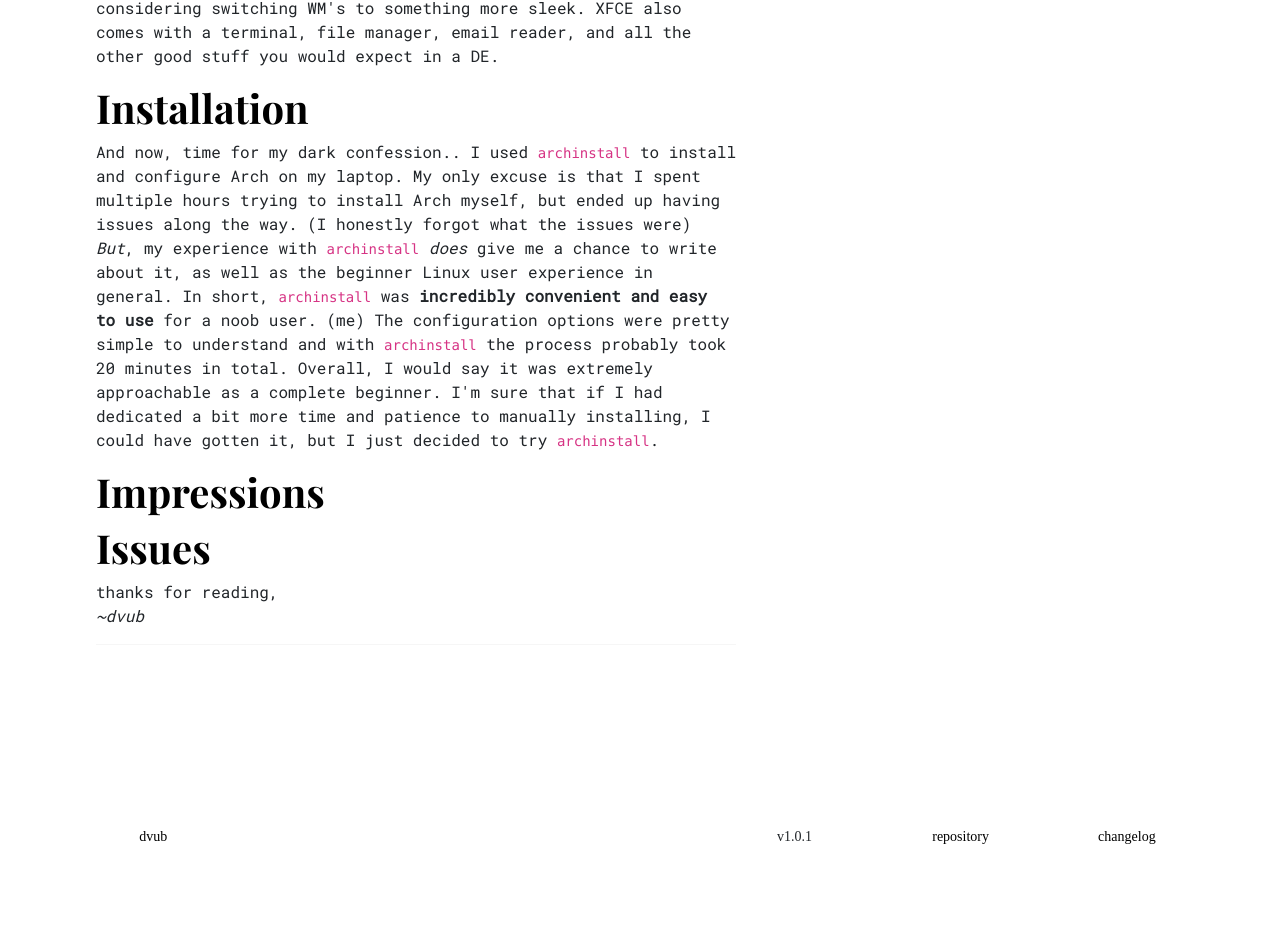
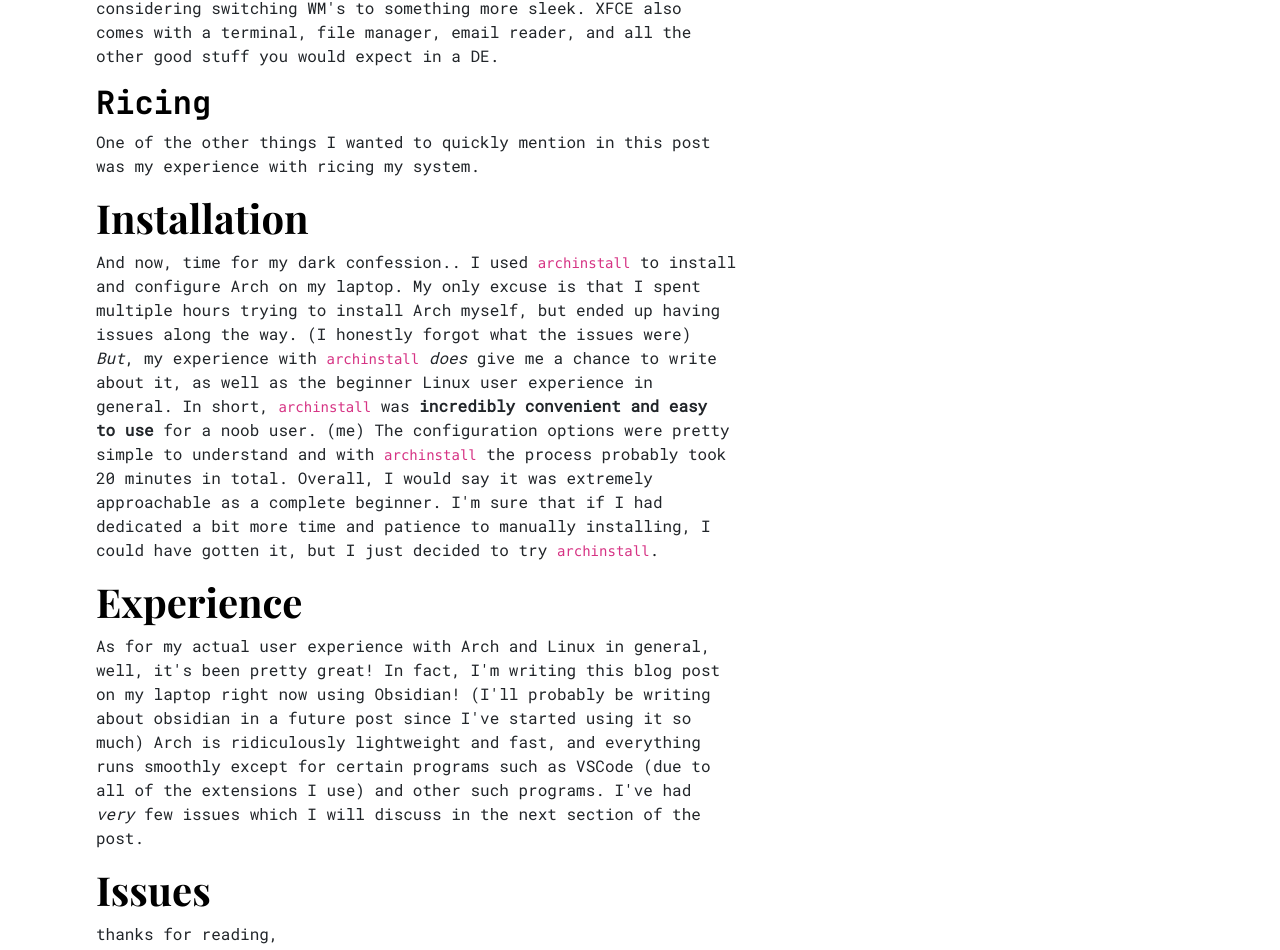
Before and after one commit to dvub/dvub-site, a Next.js app: page /posts/first-linux-experience in a window 1280 px wide. Shown: the part 1317-2267 px from the top of the page. Before the commit the page ends 2186 px from the top, so only its background shows below. Built offline with nearby package versions, Linux system fonts and the light colour scheme; a small style sheet from the web is missing; a web font is replaced by a local one.

Commit message:
Update first-linux-experience.mdx

```diff
--- a/pages/posts/first-linux-experience.mdx
+++ b/pages/posts/first-linux-experience.mdx
@@ -22,11 +22,13 @@
 
 ## Desktop Environment
 The next thing most people consider after their distribution is the [desktop environment](https://en.wikipedia.org/wiki/Desktop_environment) of choice. Some distributions come with desktop environments set up out of the box, such as [Linux Mint](https://linuxmint.com/), but Arch allows the user to choose any DE they want, providing a lot of flexibility and versatility. I went with [XFCE](https://www.xfce.org/) because I heard pretty good things about it online. XFCE uses the [XFWM](https://docs.xfce.org/xfce/xfwm4/introduction) window manager, which is pretty alright. Lately though, I've been considering switching WM's to something more sleek.  XFCE also comes with a terminal, file manager, email reader, and all the other good stuff you would expect in a DE.
-
+## Ricing
+One of the other things I wanted to quickly mention in this post was my experience with ricing my system.
 # Installation
 And now, time for my dark confession.. I used `archinstall` to install and configure Arch on my laptop. My only excuse is that I spent multiple hours trying to install Arch myself, but ended up having issues along the way. (I honestly forgot what the issues were) *But*, my experience with `archinstall` *does* give me a chance to write about it, as well as the beginner Linux user experience in general. In short, `archinstall` was **incredibly convenient and easy to use** for a noob user. (me) The configuration options were pretty simple to understand and with `archinstall` the process probably took 20 minutes in total. Overall, I would say it was extremely approachable as a complete beginner. I'm sure that if I had dedicated a bit more time and patience to manually installing, I could have gotten it, but I just decided to try `archinstall`.
 
-# Impressions
+# Experience
+As for my actual user experience with Arch and Linux in general, well, it's been pretty great! In fact, I'm writing this blog post on my laptop right now using Obsidian! (I'll probably be writing about obsidian in a future post since I've started using it so much) Arch is ridiculously lightweight and fast, and everything runs smoothly except for certain programs such as VSCode (due to all of the extensions I use) and other such programs. I've had *very* few issues which I will discuss in the next section of the post.
 
 # Issues
 
```
